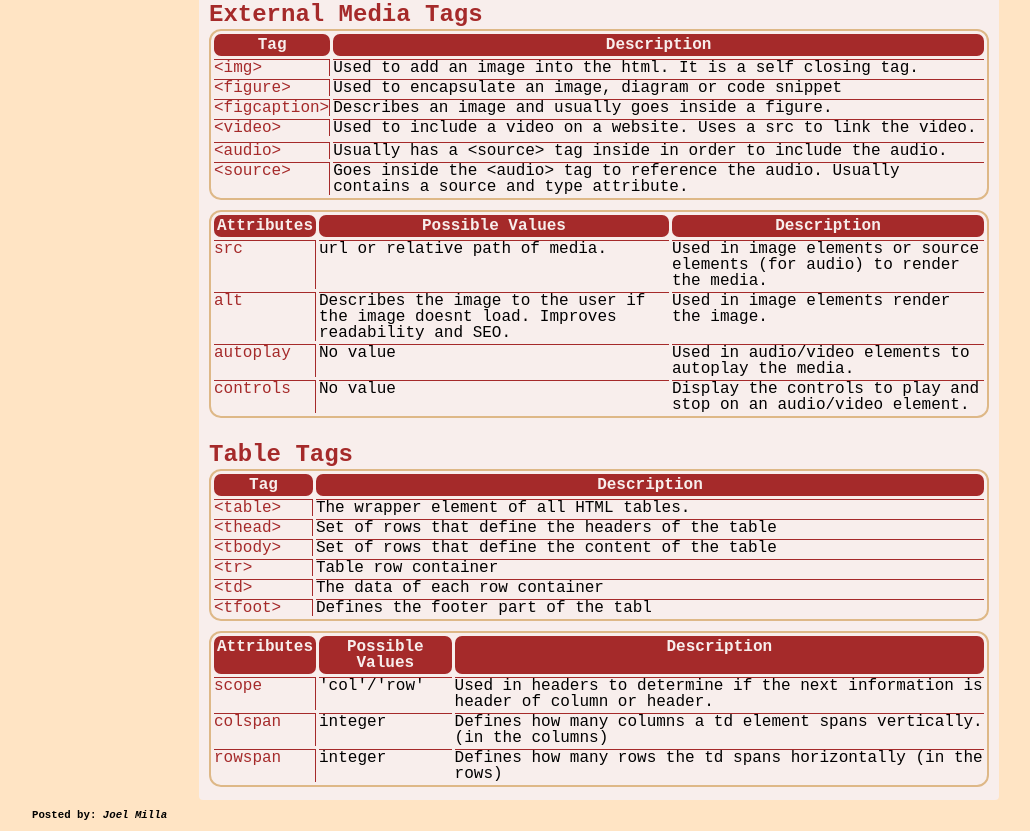
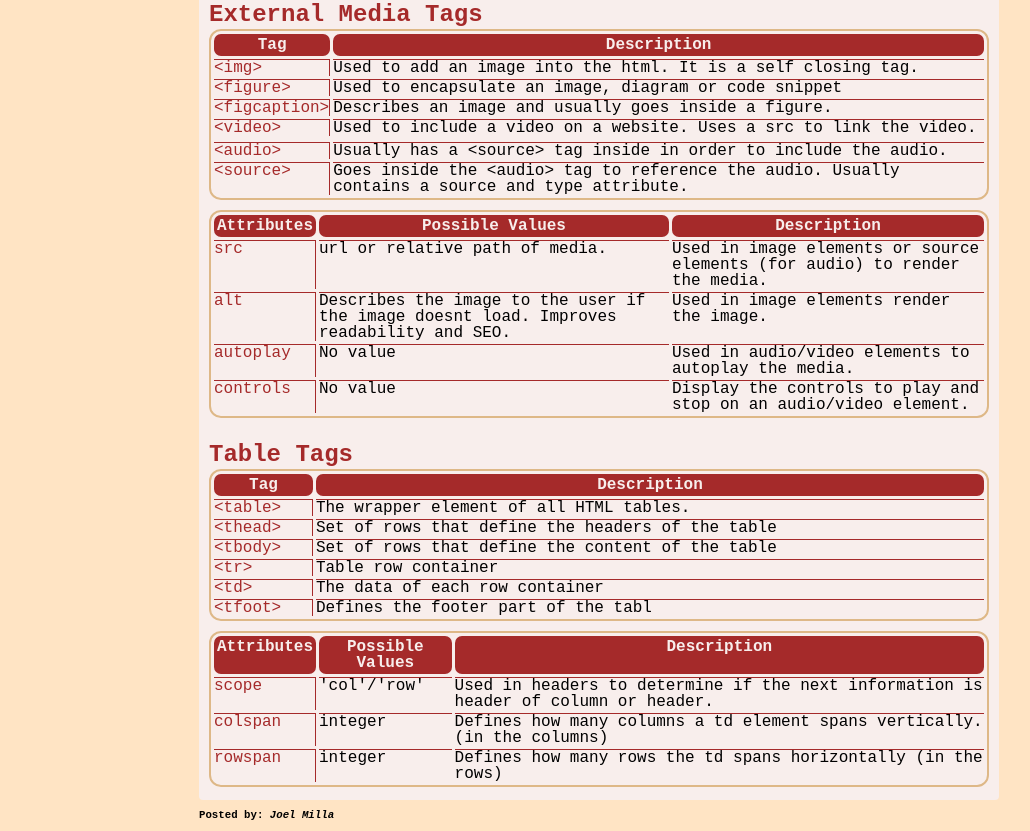
Before and after one commit to Joel-Milla/html_css_cheetsheet, a plain HTML site: page index.html in a window 1280 px wide. Shown: the part 966-1797 px from the top of the page, without its empty margins (41-1071 px from the left). Drawn offline with Linux system fonts and the light colour scheme.

Commit message:
Aligned the footer with the main element

```diff
--- a/assets/css/styles.css
+++ b/assets/css/styles.css
@@ -11,10 +11,6 @@
 body {
     background-color: #FFE4C4;
     font-family: monospace, 'Roboto', sans-serif;
-}
-
-footer {
-    margin: 10px 73px;
 }
 
 /* General customization */
@@ -123,3 +119,17 @@ tr > td:first-child {
     color: #A52A2A;
     border-right: #A52A2A solid 1px;
 }
+/* Tables */
+
+/* Footer */
+footer {
+    margin: 10px auto;
+    max-width: 800px;
+}
+
+/* Media queries */
+@media only screen and (max-width: 480px) {
+    main {
+        width: 100%;
+    }
+}
```
